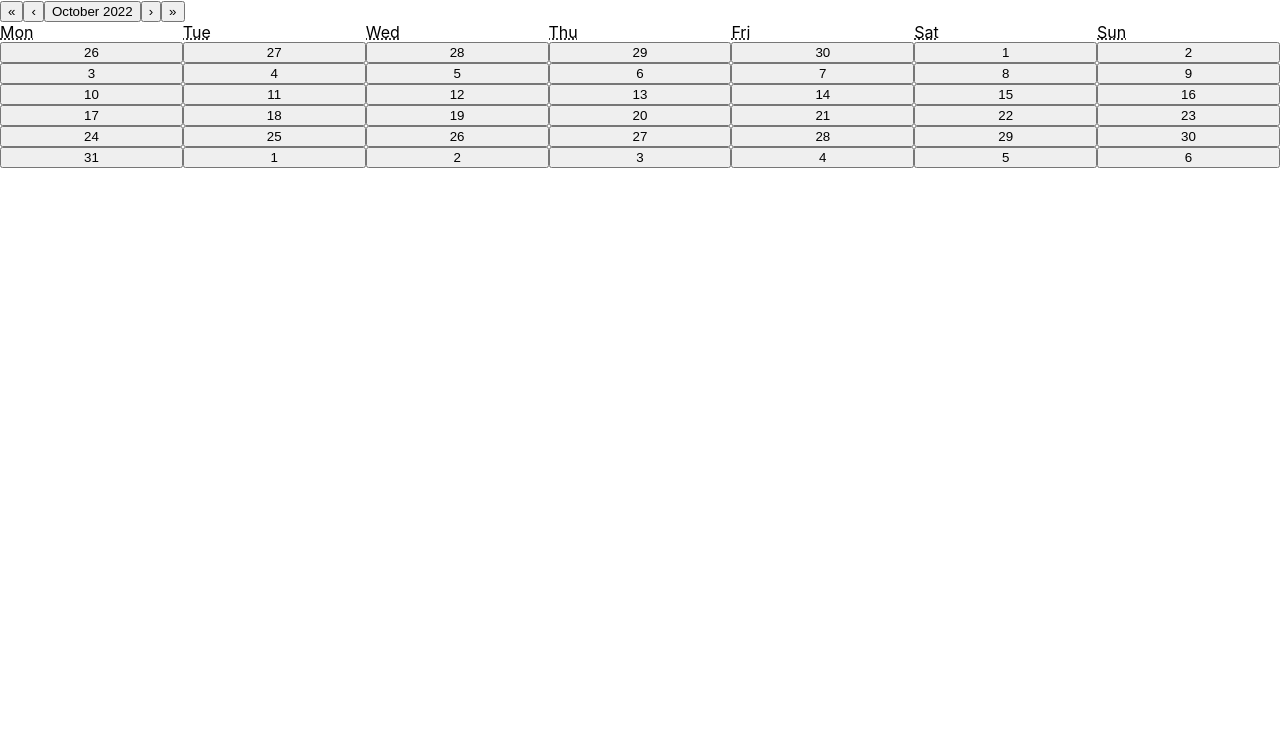
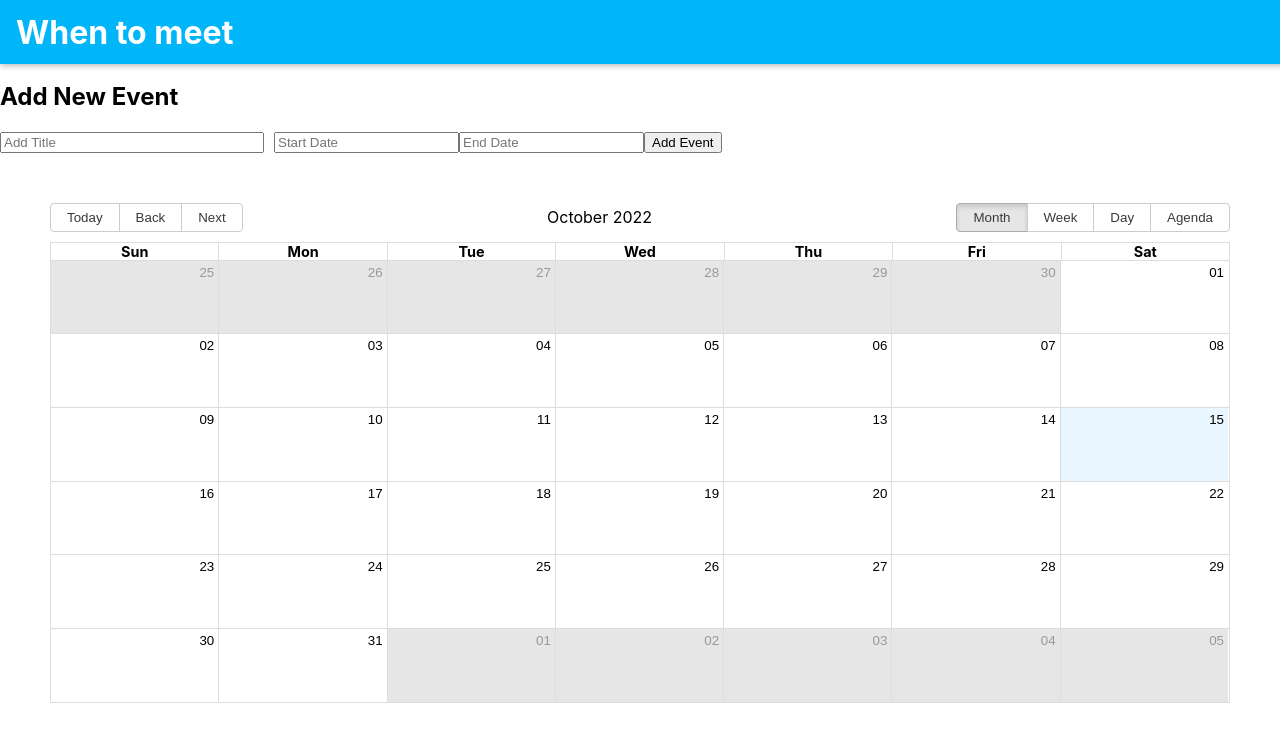
Before and after one commit to amishasubedi/Smart-Scheduler, a React (Create React App) app: page / in a window 1280 px wide. Shown: the top 742 px of the page. Built offline with nearby package versions, Linux system fonts and the light colour scheme.

Commit message:
main header with calendar

```diff
--- a/src/App.js
+++ b/src/App.js
@@ -1,15 +1,14 @@
-import { Calendar } from "react-calendar";
 import "./App.css";
 import Login from "./components/Login/Login";
 import MainNavigation from "./components/Navigation/MainNavigation";
 import Navlinks from "./components/Navigation/Navlinks";
+import CalendarInfo from "./components/Calendar/CalendarInfo";
 
 function App() {
   return (
     <div>
-      {/* <MainNavigation />
-      <Login /> */}
-      <Calendar />
+      <MainNavigation />
+      <CalendarInfo />
     </div>
   );
 }
--- /dev/null
+++ b/src/components/Calendar/CalendarInfo.js
@@ -0,0 +1,106 @@
+import format from "date-fns/format";
+import getDay from "date-fns/getDay";
+import parse from "date-fns/parse";
+import startOfWeek from "date-fns/startOfWeek";
+import React, { useState } from "react";
+import { Calendar, dateFnsLocalizer } from "react-big-calendar";
+import "react-big-calendar/lib/css/react-big-calendar.css";
+import DatePicker from "react-datepicker";
+import "react-datepicker/dist/react-datepicker.css";
+import "./CalendarInfo.css";
+
+const locales = {
+  "en-US": require("date-fns/locale/en-US"),
+};
+const localizer = dateFnsLocalizer({
+  format,
+  parse,
+  startOfWeek,
+  getDay,
+  locales,
+});
+
+const events = [
+  {
+    title: "Big Meeting",
+    allDay: true,
+    start: new Date(2021, 6, 0),
+    end: new Date(2021, 6, 0),
+  },
+  {
+    title: "Vacation",
+    start: new Date(2021, 6, 7),
+    end: new Date(2021, 6, 10),
+  },
+  {
+    title: "Conference",
+    start: new Date(2021, 6, 20),
+    end: new Date(2021, 6, 23),
+  },
+];
+
+const CalendarInfo = () => {
+  const [newEvent, setNewEvent] = useState({ title: "", start: "", end: "" });
+  const [allEvents, setAllEvents] = useState(events);
+
+  function handleAddEvent() {
+    for (let i = 0; i < allEvents.length; i++) {
+      const d1 = new Date(allEvents[i].start);
+      const d2 = new Date(newEvent.start);
+      const d3 = new Date(allEvents[i].end);
+      const d4 = new Date(newEvent.end);
+      /*
+          console.log(d1 <= d2);
+          console.log(d2 <= d3);
+          console.log(d1 <= d4);
+          console.log(d4 <= d3);
+            */
+
+      if ((d1 <= d2 && d2 <= d3) || (d1 <= d4 && d4 <= d3)) {
+        alert("CLASH");
+        break;
+      }
+    }
+
+    setAllEvents([...allEvents, newEvent]);
+  }
+
+  return (
+    <div className="App">
+      <h1>Calendar</h1>
+      <h2>Add New Event</h2>
+      <div>
+        <input
+          type="text"
+          placeholder="Add Title"
+          style={{ width: "20%", marginRight: "10px" }}
+          value={newEvent.title}
+          onChange={(e) => setNewEvent({ ...newEvent, title: e.target.value })}
+        />
+        <DatePicker
+          placeholderText="Start Date"
+          style={{ marginRight: "10px" }}
+          selected={newEvent.start}
+          onChange={(start) => setNewEvent({ ...newEvent, start })}
+        />
+        <DatePicker
+          placeholderText="End Date"
+          selected={newEvent.end}
+          onChange={(end) => setNewEvent({ ...newEvent, end })}
+        />
+        <button stlye={{ marginTop: "10px" }} onClick={handleAddEvent}>
+          Add Event
+        </button>
+      </div>
+      <Calendar
+        localizer={localizer}
+        events={allEvents}
+        startAccessor="start"
+        endAccessor="end"
+        style={{ height: 500, margin: "50px" }}
+      />
+    </div>
+  );
+};
+
+export default CalendarInfo;
```
Also changed, not shown: package.json (+9 -0 lines), src/components/Calendar/Calendar.js (deleted, +0 -62 lines), src/components/Calendar/CalendarInfo.css (renamed from src/components/Calendar/Calendar.css), 1 other file (tests, documents, lock files or other folders).
